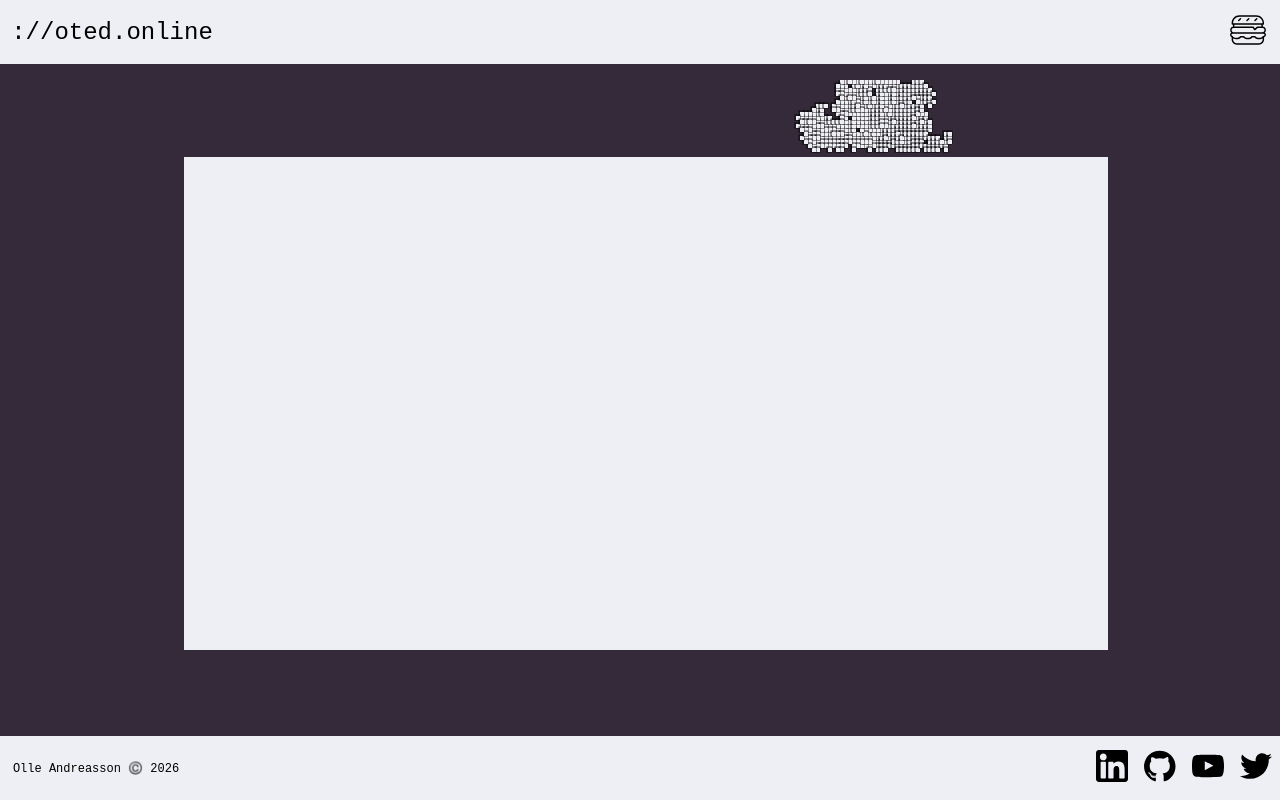
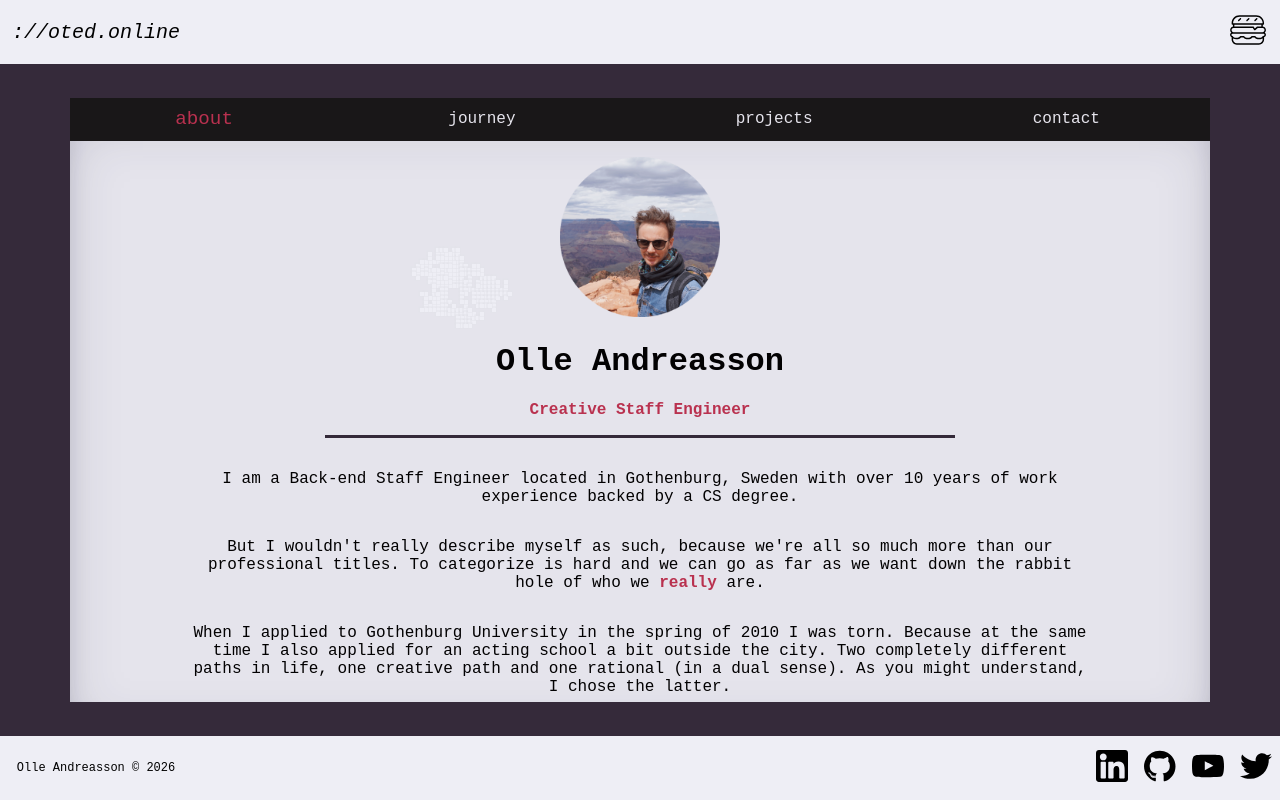
Before and after one commit to Oted/otedonline, a plain HTML site: page index.html in a window 1280 px wide. Both pictures are taken after a click on the element 1248 px from the left and 32 px from the top of the page. Drawn offline with Linux system fonts and the light colour scheme; animation ran at ten frames a second.

Commit message:
feat: box content

```diff
--- a/blocks.js
+++ b/blocks.js
@@ -1,11 +1,12 @@
 import {shuffle, randomFromArray} from "./utils.js";
 
 const mainButtonBlock = [
-    [0.0,0.0,1,0.1], //top
-    [0.0,0.0,0.1,1], //left
-    [0.9,0,1,1], //right
-    [0,0.9,1,1], //right
-
+    [0.0,0.0,0.5,0.33], //left top
+    [0.5,0.0,1,0.33], //right top
+    [0.0,0.33,0.5,0.66], //left mid
+    [0.5,0.33,1,0.66], //right mid
+    [0.0,0.66,0.5,1], //left bot
+    [0.5,0.6,1,1], //right bot
 ]
 
 const otedO = [
--- a/color.js
+++ b/color.js
@@ -1,4 +1,4 @@
-const DEFAULT_STRENGTH = 0.72;
+const DEFAULT_STRENGTH = 0.6;
 const NEGATIVE_STRENGTH_VARY = 0.1;
 const DEFAULT_LIFESPAN = 750;
 const LIFESPAN_VARY = 500;
@@ -54,11 +54,11 @@ const randomColor = (time)  => {
     )
 }
 
-const pickedColor = (time) => {
+const pickedColor = (time, colorStrength) => {
     const pick = COLOR_PICK_ALTERNATIVES[Math.floor(Math.random() * COLOR_PICK_ALTERNATIVES.length)]
     return new Color(
         `${pick}`,
-        DEFAULT_STRENGTH - ((Math.random() * NEGATIVE_STRENGTH_VARY)),
+        colorStrength ||  (DEFAULT_STRENGTH - ((Math.random() * NEGATIVE_STRENGTH_VARY))),
         time
     )
 }
--- a/controller.js
+++ b/controller.js
@@ -6,21 +6,25 @@ function Controller(
     this.hamburgerButton = document.getElementById("nav-burger");
     this.box = document.getElementById("box");
     this.showBox = false;
+    this.aboutButton = document.getElementById("")
 
     this.grid = grid;
     this.blocks = blocks;
 
-    this.hamburgerButton.addEventListener("click", () => {this.hamburgerClick()})
+    this.hamburgerButton.addEventListener("click", () => {
+        this.hamburgerClick()
+    })
 
     this.hamburgerClick = () => {
         this.showBox = !this.showBox;
         if (this.showBox) {
             this.box.className = "box"
+            this.grid.init({colorStrength: 0.48});
         } else {
             this.box.className = "box hidden"
+            this.grid.init();
         }
         this.blocks.toggleButtonBlock();
-        this.grid.init();
     }
 }
 
--- a/grid.js
+++ b/grid.js
@@ -4,7 +4,11 @@ import {randomFromArray} from "./utils.js";
 
 const BG_COLOR = getComputedStyle(document.documentElement).getPropertyValue('--bg-color');
 const FILL_COLOR = new Color(`${BG_COLOR}`);
-const MAX_ACTIVE_COLORS = 15;
+
+const DEFAULT_SETTINGS = {
+    maxActiveColors: 11,
+    colorStrength: null,
+}
 
 function Grid(
     canvas,
@@ -23,21 +27,24 @@ function Grid(
     }, false)
 
     this.canvas.addEventListener("TileCall", (e) => {
-        //tiles can call outside scopes
+        //tiles can call outside blocks and canvas
         try {
             this.tiles[e.detail.y][e.detail.x].pushCallToQueue(e);
-        } catch {
-
-        }
+        } catch {}
     }, false)
 
-    this.init = () => {
+    this.init = (settings) => {
         this.canvas.width = this.canvas.parentNode.clientWidth;
         this.canvas.height = this.canvas.parentNode.clientHeight;
         this.time = 0;
         this.dirtyTileSet = {};
         this.blockPointer = 0;
         this.targetBlocks = [];
+        this.settings = Object.assign(
+            {},
+            DEFAULT_SETTINGS,
+            settings || {}
+        )
 
         this.tiles = Array(Math.ceil(this.canvas.height / TILE_SIZE)).fill().map((_, y) => {
             return Array(Math.ceil(this.canvas.width / TILE_SIZE)).fill().map((_, x) => {
@@ -85,15 +92,18 @@ function Grid(
         const colorCount = Object.keys(colorCountObj).length;
         this.time++;
 
-        const maxActive = Math.min(MAX_ACTIVE_COLORS, Math.ceil(this.time / 200));
+        const maxActive = Math.min(
+            this.settings.maxActiveColors,
+            Math.ceil(this.time / 200)
+        );
+
         if (colorCount < maxActive) {
             this.selectCandidate();
         }
     }
 
     this.selectCandidate = () => {
-        //const color = randomColor(this.time);
-        const color = pickedColor(this.time);
+        const color = pickedColor(this.time, this.settings.colorStrength);
 
         const randomTile = this.randomTileInBlock();
         const callRandomCenter = new CustomEvent("TileCall", {
--- a/index.css
+++ b/index.css
@@ -1,14 +1,18 @@
 :root {
     --bg-color: rgb(53, 42, 58);
     --nav-color: rgb(238, 238, 245);
+    --color-red: #C03351;
 }
 
 a {
     all: unset;
 }
 
+img {
+    max-width: 100%;
+}
+
 body {
-    gap: 1rem;
     background-color: var(--bg-color);
     font-family: "JetBrains Mono", monospace;
     padding: 0;
@@ -33,31 +37,94 @@ body {
 }
 
 .hidden {
-    display: none;
+    height:0px !important;
+    top: -100% !important;
+}
+
+#box-content {
+    overflow: auto ;
+    max-height: 100%;
+    overscroll-behavior: contain ;
+}
+
+#content-about {
+    display: flex;
+    flex-flow: column;
+    text-align: center;
+    max-width: 900px;
+    width: 95%;
+    margin: auto;
+}
+
+.highlight-word {
+    color: var(--color-red);
+    font-weight: 800;
+}
+
+.separator {
+    border-bottom: solid var(--bg-color);
+    width: 70%;
+    margin: 1rem auto;
+}
+
+.about-image {
+    width: 10rem;
+    margin: auto;
 }
 
 #box {
+    gap: 1rem;
+    display: flex;
+    flex-flow: column;
+    transition: all 0.75s;
     position: absolute;
-    top: 12%;
-    left: 12%;
-    width: 77%;
-    height: 77%;
+    left:2.5%;
+    top: 5%;
+    width: 95%;
+    height: 90%;
     background-color: var(--nav-color);
+    opacity: 0.96;
+    box-shadow: rgba(50, 50, 93, 0.25) 0px 30px 60px -12px inset, rgba(0, 0, 0, 0.3) 0px 18px 36px -18px inset;
+}
+
+#box-nav {
+    display: flex;
+    text-align: center;
+    align-items: center;
+    height: 4rem;
+    width: 100%;
+    background-color: #191718;
+}
+
+.box-nav-button {
+    cursor: pointer;
+    color: var(--nav-color);
+    flex: 1 1 auto;
+}
+
+.active {
+    transform-origin: center;
+    transition: all 0.5s;
+    scale: 1.2;
+    color: var(--color-red);
+}
+
+#box-content {
 }
 
 #nav {
+    display: flex;
     text-align: center;
     align-items: center;
-    flex-flow: row;
-    display: flex;
     height: 4rem;
     width: 100%;
     background-color: var(--nav-color);
 }
 
 #nav-home {
-    font-size: 1.5rem;
-    width: 14rem;
+    font-size: 1.25rem;
+    font-style: italic;
+    width: 12rem;
     cursor: pointer;
     flex: 0 0 auto;
 }
--- a/index.html
+++ b/index.html
@@ -26,12 +26,45 @@
             </div>
         </div>
         <div id="container">
-            <div class="hidden" id="box"></div>
+            <div class="hidden" id="box">
+                <div id="box-nav">
+                    <div id="about-button" class="box-nav-button active">
+                       <span> about </span>
+                    </div>
+                    <div id="journey-button" class="box-nav-button">
+                       <span> journey </span>
+                    </div>
+                    <div id="projects-button" class="box-nav-button">
+                        <span> projects </span>
+                    </div>
+                    <div id="context-button" class="box-nav-button">
+                        <span> contact </span>
+                    </div>
+                </div>
+                <div id="box-content">
+                    <div id="content-about">
+                        <div class="about-image">
+                            <img src="./me_1-min.png"/>
+                        </div>
+                        <h1> Olle Andreasson </h1>
+                        <span class="highlight-word"> Creative Staff Engineer </span>
+                        <div class="separator"></div>
+                        <p> I am a Back-end Staff Engineer located in Gothenburg, Sweden with over 10 years of work experience backed by a CS degree. </p>
+                        <p> But I wouldn't really describe myself as such, because we're all so much more than our professional titles. To categorize is hard and we can go as far as we want down the rabbit hole of who we <span class="highlight-word">really</span> are. </p>
+                        <p> When I applied to Gothenburg University in the spring of 2010 I was torn. Because at the same time I also applied for an acting school a bit outside the city. Two completely different paths in life, one creative path and one rational (in a dual sense). As you might understand, I chose the latter. </p>
+                        <p> Luckily, the route we take professionally has no real imprint on what we really are. That's why I call myself a Creative Engineer, and that's something I try to show with this website which I wrote during my parental leave in 2025 in native JavaScript. </p>
+                        <div class="separator"></div>
+                        <span class="highlight-word"> Oted Online </span>
+                        <p> The algorithm running in the canvas is similar to <span class="highlight-word"> Conway's Game of Life </span> with some personal adjustments. The architecture is event driven where one tile can call its neighbours limited by a declining strength of the color it contains. </p>
+                        <p> </p>
+                    </div>
+                </div>
+            </div>
             <canvas id="canvas"></canvas>
         </div>
         <div id="foot">
             <div id="foot-text">
-                <span> Olle Andreasson ©️ 2026 </span>
+                <span> Olle Andreasson © 2026 </span>
             </div>
             <div id="foot-middle"></div>
             <div class="foot-icon">
```
Also changed, not shown: me_1-min.jpg (added), me_1-min.png (added), me_full.JPG (added), 1 other file.
